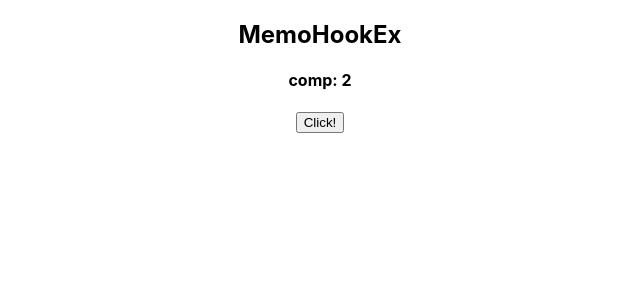
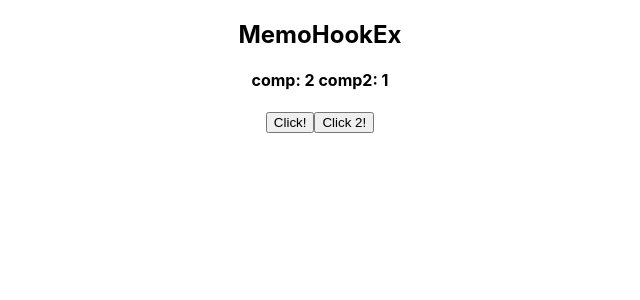
Before and after one commit to Saoa35/my-app_6-hooks, a React (Create React App) app: page / in a window 1280 px wide. Shown: the top 300 px of the page, without its empty margins (320-960 px from the left). Built offline with nearby package versions, Linux system fonts and the light colour scheme.

Commit message:
+ useMemo

```diff
--- a/src/components/MemoHookEx/MemoHookEx.js
+++ b/src/components/MemoHookEx/MemoHookEx.js
@@ -1,5 +1,5 @@
-import React from 'react';
-import  { useState } from 'react';
+import React, { useMemo, useState } from 'react';
+
 
 const computedFunc = (state) => {
   return state * 2;
@@ -11,17 +11,18 @@ const MemoHookEx = () => {
   const [state2, setState2] = useState(1);
 
 
-  const computed = computedFunc(state);
+  const computed = useMemo(() => computedFunc(state), [state]);
 
   return(
     <div>
       <h2>MemoHookEx</h2>
       <h4>
-        comp: {computed}
+        comp: {computed} comp2: {state2}
       </h4>
 
       <p>
         <button onClick={() => setState(computed + 1)}>Click!</button>
+        <button onClick={() => setState2(state2 + 1)}>Click 2!</button>
       </p>
     </div>
   )
```
